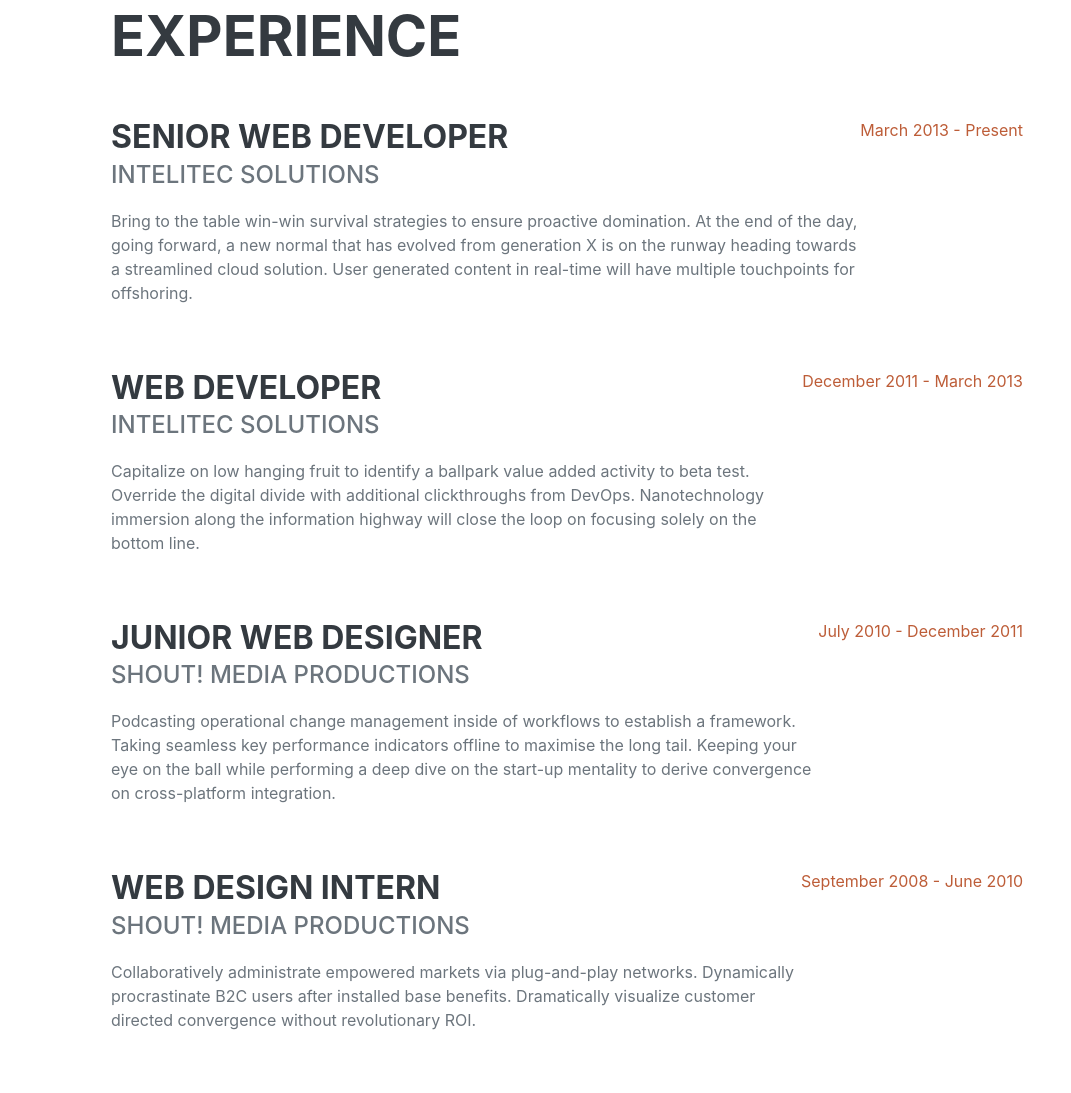
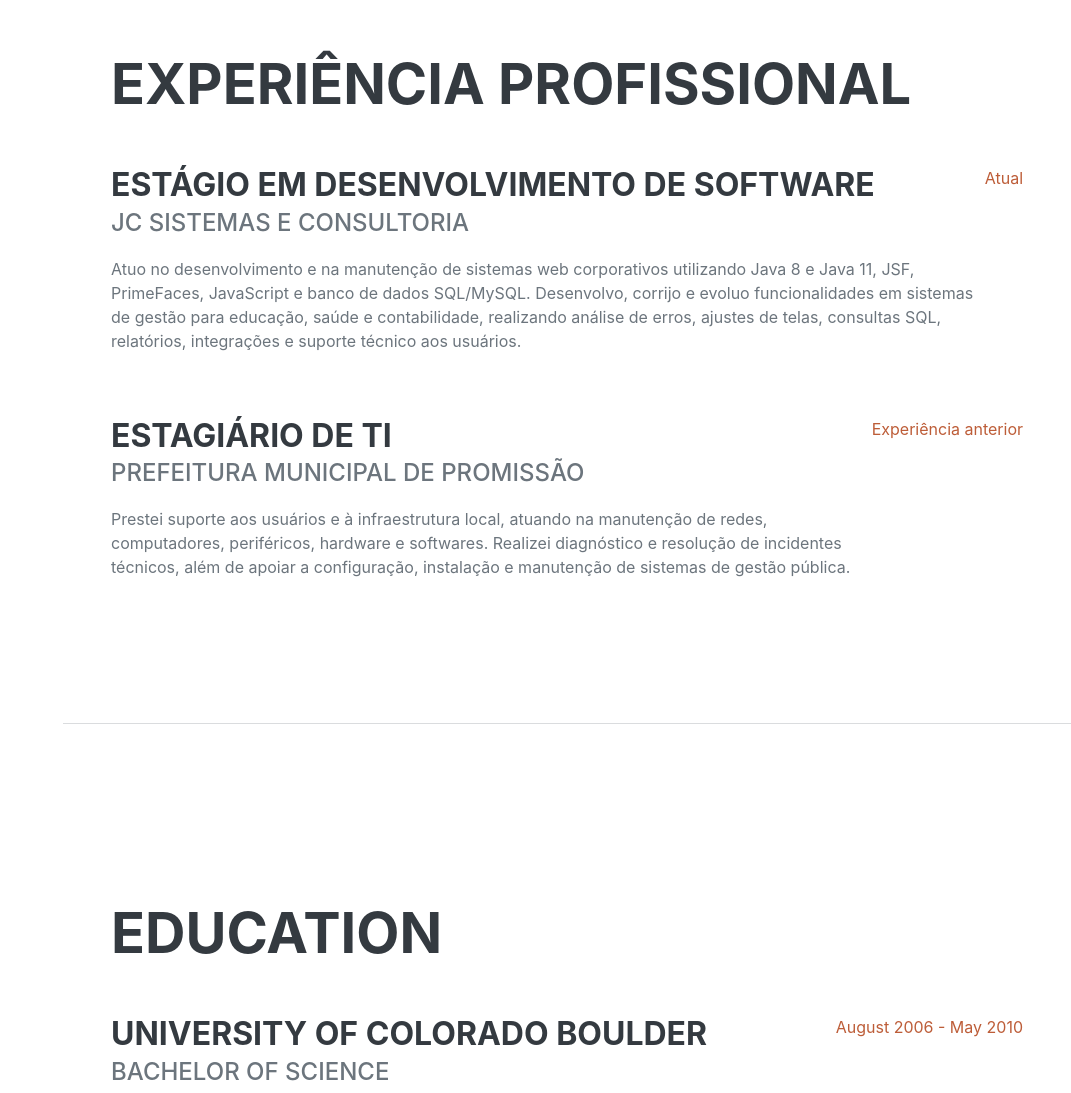
Before and after one commit to Kurzgesagttt/moreno-unilins-cv, a plain HTML site: page index.html in a window 1280 px wide. Shown: the part 878-1971 px from the top of the page, without its empty margins (209-1280 px from the left). Drawn offline with nearby package versions, Linux system fonts and the light colour scheme; a web font is replaced by a local one.

Commit message:
Alterado section 'Experience' #3

```diff
--- a/index.html
+++ b/index.html
@@ -57,38 +57,24 @@
             <!-- Experience-->
             <section class="resume-section" id="experience">
                 <div class="resume-section-content">
-                    <h2 class="mb-5">Experience</h2>
+                    <h2 class="mb-5">Experiência Profissional</h2>
+
                     <div class="d-flex flex-column flex-md-row justify-content-between mb-5">
                         <div class="flex-grow-1">
-                            <h3 class="mb-0">Senior Web Developer</h3>
-                            <div class="subheading mb-3">Intelitec Solutions</div>
-                            <p>Bring to the table win-win survival strategies to ensure proactive domination. At the end of the day, going forward, a new normal that has evolved from generation X is on the runway heading towards a streamlined cloud solution. User generated content in real-time will have multiple touchpoints for offshoring.</p>
+                            <h3 class="mb-0">Estágio em Desenvolvimento de Software</h3>
+                            <div class="subheading mb-3">JC Sistemas e Consultoria</div>
+                            <p>Atuo no desenvolvimento e na manutenção de sistemas web corporativos utilizando Java 8 e Java 11, JSF, PrimeFaces, JavaScript e banco de dados SQL/MySQL. Desenvolvo, corrijo e evoluo funcionalidades em sistemas de gestão para educação, saúde e contabilidade, realizando análise de erros, ajustes de telas, consultas SQL, relatórios, integrações e suporte técnico aos usuários.</p>
                         </div>
-                        <div class="flex-shrink-0"><span class="text-primary">March 2013 - Present</span></div>
+                        <div class="flex-shrink-0"><span class="text-primary">Atual</span></div>
                     </div>
-                    <div class="d-flex flex-column flex-md-row justify-content-between mb-5">
-                        <div class="flex-grow-1">
-                            <h3 class="mb-0">Web Developer</h3>
-                            <div class="subheading mb-3">Intelitec Solutions</div>
-                            <p>Capitalize on low hanging fruit to identify a ballpark value added activity to beta test. Override the digital divide with additional clickthroughs from DevOps. Nanotechnology immersion along the information highway will close the loop on focusing solely on the bottom line.</p>
-                        </div>
-                        <div class="flex-shrink-0"><span class="text-primary">December 2011 - March 2013</span></div>
-                    </div>
-                    <div class="d-flex flex-column flex-md-row justify-content-between mb-5">
-                        <div class="flex-grow-1">
-                            <h3 class="mb-0">Junior Web Designer</h3>
-                            <div class="subheading mb-3">Shout! Media Productions</div>
-                            <p>Podcasting operational change management inside of workflows to establish a framework. Taking seamless key performance indicators offline to maximise the long tail. Keeping your eye on the ball while performing a deep dive on the start-up mentality to derive convergence on cross-platform integration.</p>
-                        </div>
-                        <div class="flex-shrink-0"><span class="text-primary">July 2010 - December 2011</span></div>
-                    </div>
+
                     <div class="d-flex flex-column flex-md-row justify-content-between">
                         <div class="flex-grow-1">
-                            <h3 class="mb-0">Web Design Intern</h3>
-                            <div class="subheading mb-3">Shout! Media Productions</div>
-                            <p>Collaboratively administrate empowered markets via plug-and-play networks. Dynamically procrastinate B2C users after installed base benefits. Dramatically visualize customer directed convergence without revolutionary ROI.</p>
+                            <h3 class="mb-0">Estagiário de TI</h3>
+                            <div class="subheading mb-3">Prefeitura Municipal de Promissão</div>
+                            <p>Prestei suporte aos usuários e à infraestrutura local, atuando na manutenção de redes, computadores, periféricos, hardware e softwares. Realizei diagnóstico e resolução de incidentes técnicos, além de apoiar a configuração, instalação e manutenção de sistemas de gestão pública.</p>
                         </div>
-                        <div class="flex-shrink-0"><span class="text-primary">September 2008 - June 2010</span></div>
+                        <div class="flex-shrink-0"><span class="text-primary">Experiência anterior</span></div>
                     </div>
                 </div>
             </section>
```
